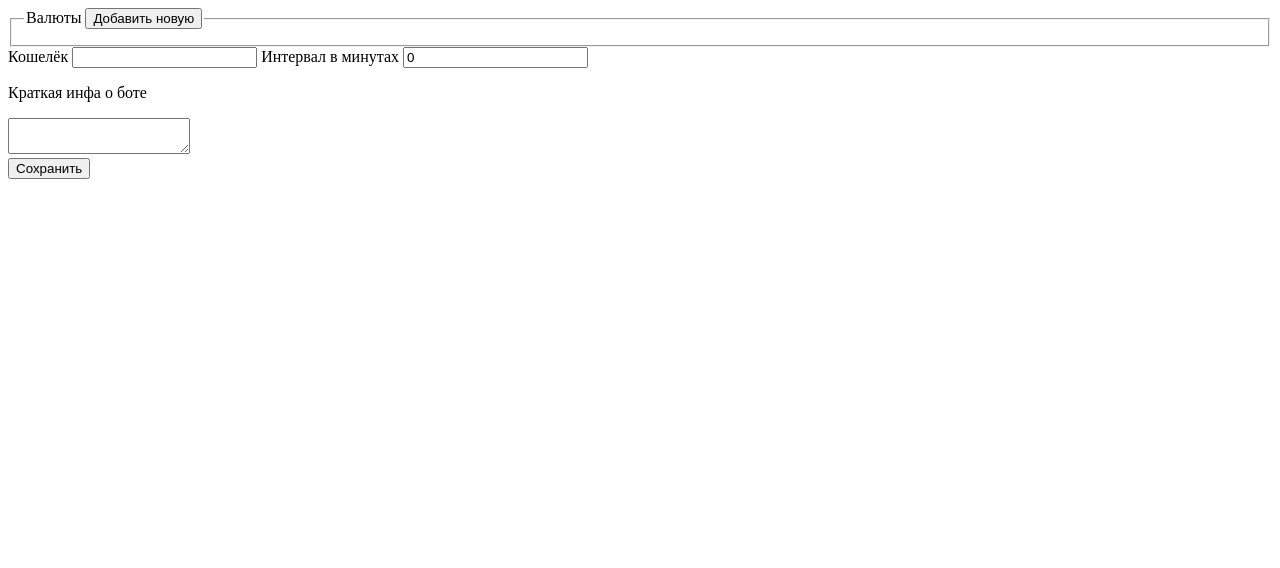
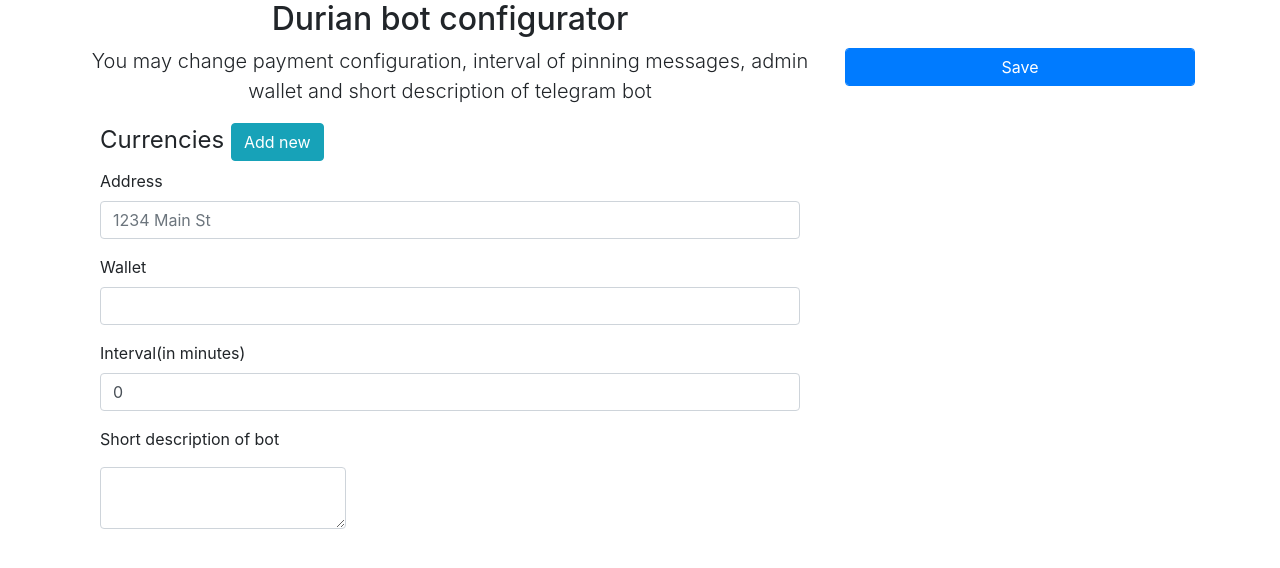
Before and after one commit to aspergarus/durianbot, a PHP site: page / in a window 1280 px wide. Shown: the top 568 px of the page. Run offline with PHP 8.4, Linux system fonts and the light colour scheme; some libraries are stand-ins or nearby versions.

Commit message:
Added styles

```diff
--- a/config.php
+++ b/config.php
@@ -20,3 +20,7 @@ define("BOT_LINK", "@absurdman_bot");
 
 // DB
 define("LIFE_TIME_RECORDS", 3600 * 24); // 1 day
+
+// Payment consts
+define('PAYMENT_COMPLETED', 1);
+define('PAYMENT_WAITING', 0);
--- a/web/css/style.css
+++ b/web/css/style.css
@@ -1,3 +1,7 @@
 #save {
     display: block;
 }
+
+.remove-group-button {
+    padding-top: 2em;
+}
--- a/web/index.php
+++ b/web/index.php
@@ -25,54 +25,96 @@ $address = $address ?? '';
           content="width=device-width, user-scalable=no, initial-scale=1.0, maximum-scale=1.0, minimum-scale=1.0">
     <meta http-equiv="X-UA-Compatible" content="ie=edge">
     <title>Durianbot config</title>
+    <link rel="stylesheet" href="https://stackpath.bootstrapcdn.com/bootstrap/4.3.1/css/bootstrap.min.css" integrity="sha384-ggOyR0iXCbMQv3Xipma34MD+dH/1fQ784/j6cY/iJTQUOhcWr7x9JvoRxT2MZw1T" crossorigin="anonymous">
     <link rel="stylesheet" href="css/style.css">
     <script src="js/script.js"></script>
 </head>
 <body>
-<form action="./index.php" method="post">
-    <fieldset>
+<form action="./index.php" method="post" class="container">
+
+    <div class="row">
+        <div class="py-5 col-md-4 order-md-2 mb-4">
+            <div class="mb-3">
+                <input type="submit" id="save" value="Save" class="form-control btn btn-primary" />
+            </div>
+        </div>
+
+        <div class="col-md-8 order-md-1">
+            <div class="text-center">
+                <h2>Durian bot configurator</h2>
+                <p class="lead">You may change payment configuration, interval of pinning messages, admin wallet and short description of telegram bot</p>
+            </div>
+
+            <fieldset class="col-md-12">
                 <legend>
-            <span>Валюты</span>
-            <button id="add-new-currency">Добавить новую</button>
+                    <span>Currencies</span>
+                    <button id="add-new-currency" class="btn btn-info">Add new</button>
                 </legend>
 
-        <div id="init-group" hidden>
-            <label>Валюта</label>
-            <input name="currency" value="BIP" />
-
-            <label>Сумма</label>
-            <input name="pay_min" value="0" type="number" min="0" />
-
-            <button class="remove-group">Удалить</button>
+                <div id="init-group" hidden class="row mb-3">
+                    <div class="col-md-5 mb-3">
+                        <label>Currency</label>
+                        <input class="form-control" name="currency" value="BIP" />
+                    </div>
+                    <div class="col-md-5 mb-3">
+                        <label>Amount</label>
+                        <input class="form-control" name="pay_min" value="0" type="number" min="0" />
+                    </div>
+                    <div class="col-md-2 mb-3 remove-group-button">
+                        <button class="form-control remove-group btn btn-danger">Delete</button>
+                    </div>
                 </div>
 
                 <div id="groups">
                     <?php foreach ($groups as $num => $group): ?>
-                <div>
-                    <label>Валюта</label>
-                    <input name="currency[<?php print $num; ?>]" value="<?php print $group['currency']; ?>" />
+                        <div class="row mb-3">
+                            <div class="col-md-5 mb-3">
+                                <label>Currency</label>
+                                <input class="form-control" name="currency[<?php print $num; ?>]" value="<?php print $group['currency']; ?>" />
+                            </div>
 
-                    <label>Сумма</label>
-                    <input name="pay_min[<?php print $num; ?>]" value="<?php print $group['pay_min']; ?>" type="number" min="0" />
+                            <div class="col-md-5 mb-3">
+                                <label>Amount</label>
+                                <input class="form-control" name="pay_min[<?php print $num; ?>]" value="<?php print $group['pay_min']; ?>" type="number" min="0" />
+                            </div>
 
-                    <button class="remove-group">Удалить</button>
+                            <div class="col-md-2 mb-3 remove-group-button">
+                                <button class="form-control remove-group btn btn-danger">Delete</button>
+                            </div>
                         </div>
                     <?php endforeach; ?>
                 </div>
             </fieldset>
 
-    <label>Кошелёк</label>
-    <input name="address" value="<?php print $address; ?>" />
+            <div class="col-md-12">
+                <div class="mb-3">
+                    <label for="address">Address</label>
+                    <input type="text" class="form-control" id="address" placeholder="1234 Main St" required="">
+                    <div class="invalid-feedback">
+                        Please enter your shipping address.
+                    </div>
+                </div>
 
-    <label>Интервал в минутах</label>
-    <input name="interval" value="<?php print $interval; ?>" />
+                <div class="mb-3">
+                    <label>Wallet</label>
+                    <input class="form-control" name="address" value="<?php print $address; ?>" />
+                </div>
 
+                <div class="mb-3">
+                    <label>Interval(in minutes)</label>
+                    <input class="form-control" name="interval" value="<?php print $interval; ?>" />
+                </div>
+
+                <div class="mb-3">
                     <label>
-        <p>Краткая инфа о боте</p>
-        <textarea name="description"><?php print $description; ?></textarea>
+                        <p>Short description of bot</p>
+                        <textarea class="form-control" name="description"><?php print $description; ?></textarea>
                     </label>
+                </div>
+            </div>
+        </div>
+    </div>
 
-    <input type="submit" id="save" value="Сохранить" />
 </form>
 </body>
 </html>
--- a/web/js/script.js
+++ b/web/js/script.js
@@ -11,7 +11,7 @@ document.addEventListener("DOMContentLoaded", function() {
         e.addEventListener('click', function(e) {
             e.preventDefault();
 
-            e.currentTarget.closest('div').remove();
+            e.currentTarget.closest('div.row').remove();
         })
     });
 });
```
Lines whose indentation alone changed are shown as unchanged.
